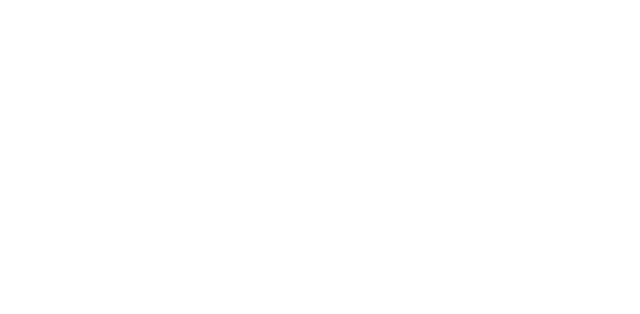
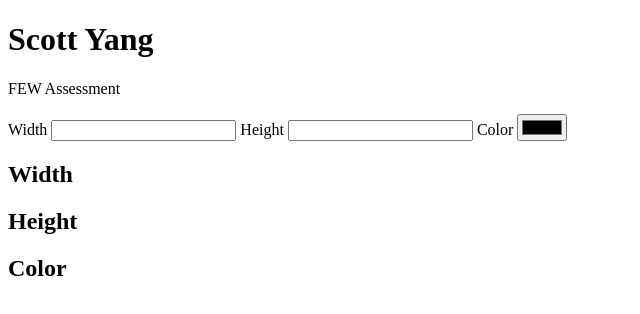
Before and after one commit to scottzyang/color-box, a plain HTML site: page index.html in a window 1280 px wide. Shown: the whole page, without its empty margins (0-640 px from the left). Drawn offline with Linux system fonts and the light colour scheme.

Commit message:
Add sections for HTML document

```diff
--- a/index.html
+++ b/index.html
@@ -7,9 +7,23 @@
     <title>Web Assessment</title>
   </head>
   <body>
-    <section></section>
-    <section></section>
-    <section></section>
-    <section></section>
+    <div>
+      <h1>Scott Yang</h1>
+      <p>FEW Assessment</p>
+    </div>
+    <div>
+      <label>Width</label>
+      <input type="number" />
+      <label>Height</label>
+      <input type="number" />
+      <label>Color</label>
+      <input type="color" />
+    </div>
+    <div>
+      <h2>Width</h2>
+      <h2>Height</h2>
+      <h2>Color</h2>
+    </div>
+    <div></div>
   </body>
 </html>
```
